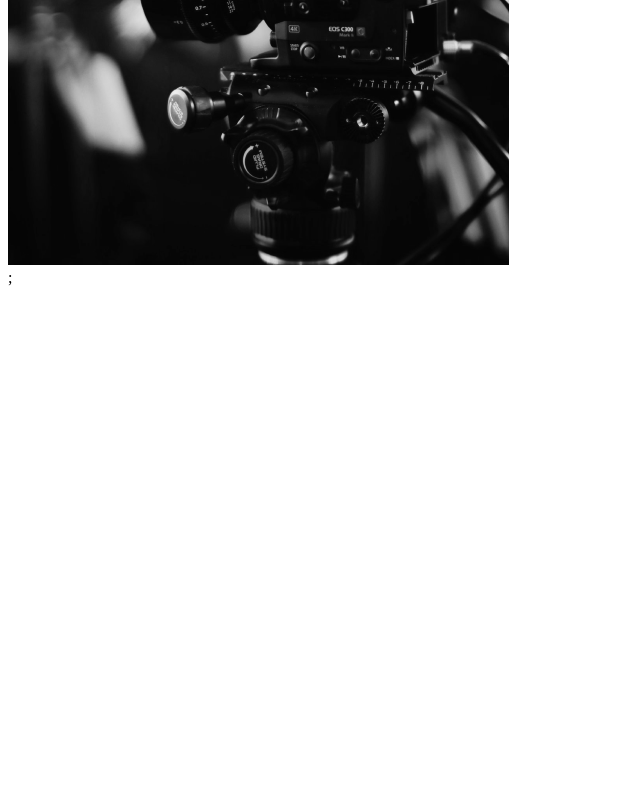
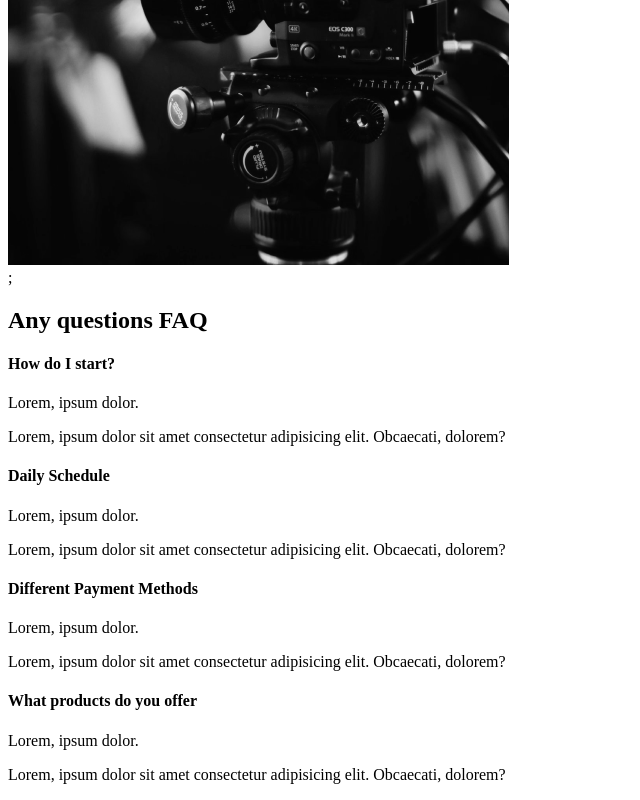
Before and after one commit to dApp-craftsman/catpure, a React (Create React App) app: page / in a window 1280 px wide. Shown: the part 2283-3083 px from the top of the page, without its empty margins (0-640 px from the left). Before the commit the page ends 2578 px from the top, so only its background shows below. Built offline with nearby package versions, Linux system fonts and the light colour scheme.

Commit message:
4. FAQ Section

```diff
--- /dev/null
+++ b/src/components/FaqSection.js
@@ -0,0 +1,53 @@
+import React from 'react';
+
+const FaqSection = () => {
+  return (
+    <div className="faq">
+      <h2>
+        Any questions <span>FAQ</span>
+      </h2>
+      <div className="question">
+        <h4>How do I start?</h4>
+        <div className="answer">
+          <p>Lorem, ipsum dolor.</p>
+          <p>
+            Lorem, ipsum dolor sit amet consectetur adipisicing elit. Obcaecati,
+            dolorem?
+          </p>
+        </div>
+      </div>
+      <div className="question">
+        <h4>Daily Schedule</h4>
+        <div className="answer">
+          <p>Lorem, ipsum dolor.</p>
+          <p>
+            Lorem, ipsum dolor sit amet consectetur adipisicing elit. Obcaecati,
+            dolorem?
+          </p>
+        </div>
+      </div>
+      <div className="question">
+        <h4>Different Payment Methods</h4>
+        <div className="answer">
+          <p>Lorem, ipsum dolor.</p>
+          <p>
+            Lorem, ipsum dolor sit amet consectetur adipisicing elit. Obcaecati,
+            dolorem?
+          </p>
+        </div>
+      </div>
+      <div className="question">
+        <h4>What products do you offer</h4>
+        <div className="answer">
+          <p>Lorem, ipsum dolor.</p>
+          <p>
+            Lorem, ipsum dolor sit amet consectetur adipisicing elit. Obcaecati,
+            dolorem?
+          </p>
+        </div>
+      </div>
+    </div>
+  );
+};
+
+export default FaqSection;
--- a/src/pages/AboutUs.js
+++ b/src/pages/AboutUs.js
@@ -2,13 +2,16 @@
 //Page Components
 import AboutSection from '../components/AboutSection';
 import ServicesSection from '../components/ServicesSection';
+import FaqSection from '../components/FaqSection';
 
 const AboutUs = () => {
-  return(<>
-    <AboutSection />;
-    <ServicesSection />;
-  </>)
-
+  return (
+    <>
+      <AboutSection />;
+      <ServicesSection />;
+      <FaqSection />
+    </>
+  );
 };
 
 export default AboutUs;
```
